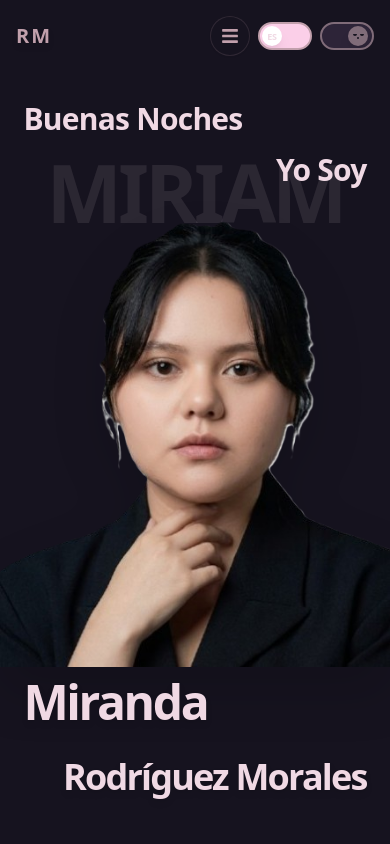
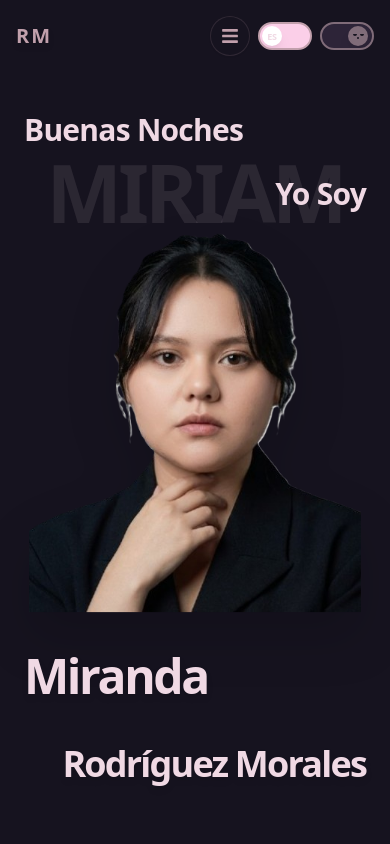
Before and after one commit to mmrm-miranda/Portafolio, a React (Vite) app: page / in a window 390 px wide. Shown: the top 844 px of the page. Built offline with nearby package versions, Linux system fonts and the light colour scheme.

Commit message:
Fix mobile 100svh and overlap bugs

```diff
--- a/src/sections/HeroSection.jsx
+++ b/src/sections/HeroSection.jsx
@@ -40,7 +40,7 @@ export default function HeroSection() {
         variants={containerVariants}
         initial="hidden"
         animate="visible"
-        className="relative w-full h-[100vh] min-h-[650px] bg-white dark:bg-[#16131F] overflow-hidden flex flex-col justify-between transition-colors duration-500"
+        className="relative w-full h-[100svh] min-h-[650px] bg-white dark:bg-[#16131F] overflow-hidden flex flex-col justify-between transition-colors duration-500"
       >
 
         {/* TEXTO DE FONDO - Escala suave para móvil */}
@@ -56,27 +56,27 @@ export default function HeroSection() {
         {/* TEXTOS SUPERIORES - Escalonados en móvil */}
         <div className="absolute inset-0 w-full max-w-[1400px] mx-auto pointer-events-none z-10 px-6">
 
-          <motion.h2 variants={itemVariants} className="absolute top-[12%] md:top-[18%] left-[6%] md:left-10 text-[#C1A0AC] dark:text-[#F0D9E4] text-3xl sm:text-4xl md:text-7xl font-bold tracking-tight pointer-events-auto transition-colors duration-500">
+          <motion.h2 variants={itemVariants} className="absolute top-28 md:top-[18%] left-6 md:left-10 text-[#C1A0AC] dark:text-[#F0D9E4] text-3xl sm:text-4xl md:text-7xl font-bold tracking-tight pointer-events-auto transition-colors duration-500">
             {greeting || t("hero.greeting.evening")}
           </motion.h2>
 
-          <motion.h2 variants={itemVariants} className="absolute top-[18%] md:top-[18%] right-[6%] md:right-10 text-[#C1A0AC] dark:text-[#F0D9E4] text-3xl sm:text-4xl md:text-7xl font-bold tracking-tight pointer-events-auto transition-colors duration-500">
+          <motion.h2 variants={itemVariants} className="absolute top-44 md:top-[18%] right-6 md:right-10 text-[#C1A0AC] dark:text-[#F0D9E4] text-3xl sm:text-4xl md:text-7xl font-bold tracking-tight pointer-events-auto transition-colors duration-500">
             {t("hero.yosoy")}
           </motion.h2>
 
           {/* TEXTOS INFERIORES - Distribuidos para evitar solapamiento */}
-          <motion.h2 variants={itemVariants} className="absolute bottom-[14%] md:bottom-[10%] left-[6%] md:left-10 text-[#4A3F4B] dark:text-[#F0D9E4] text-5xl sm:text-6xl md:text-8xl font-black tracking-tighter pointer-events-auto drop-shadow-md transition-colors duration-500">
+          <motion.h2 variants={itemVariants} className="absolute bottom-36 md:bottom-[10%] left-6 md:left-10 text-[#4A3F4B] dark:text-[#F0D9E4] text-5xl sm:text-6xl md:text-8xl font-black tracking-tighter pointer-events-auto drop-shadow-md transition-colors duration-500">
             Miranda
           </motion.h2>
 
-          <motion.h2 variants={itemVariants} className="absolute bottom-[6%] md:bottom-[10%] right-[6%] md:right-10 text-[#4A3F4B] dark:text-[#F0D9E4] text-4xl sm:text-6xl md:text-8xl font-black tracking-tighter leading-[0.9] text-right pointer-events-auto drop-shadow-md transition-colors duration-500">
+          <motion.h2 variants={itemVariants} className="absolute bottom-16 md:bottom-[10%] right-6 md:right-10 text-[#4A3F4B] dark:text-[#F0D9E4] text-4xl sm:text-6xl md:text-8xl font-black tracking-tighter leading-[0.9] text-right pointer-events-auto drop-shadow-md transition-colors duration-500">
             Rodríguez<br className="hidden md:block"/> Morales
           </motion.h2>
 
         </div>
 
         {/* FOTO - Ajuste de altura para no tapar los textos inferiores */}
-        <div className="absolute bottom-[20%] md:bottom-0 left-0 w-full h-[55%] md:h-[80%] flex justify-center items-end pointer-events-none z-0 md:z-20">
+        <div className="absolute top-1/2 -translate-y-1/2 md:top-auto md:translate-y-0 md:bottom-0 left-0 w-full h-[45svh] md:h-[80%] flex justify-center items-end pointer-events-none z-0 md:z-20">
           <motion.img
             variants={imageVariants}
             src={fotoHero}
```
